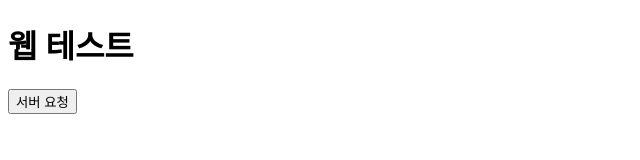
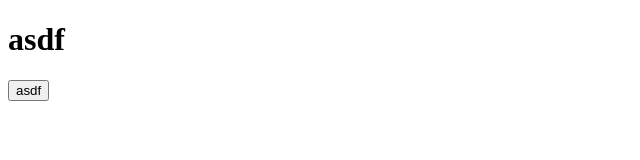
Before and after one commit to samilimik/tiramisu-api, a website: page public/index.html in a window 1280 px wide. Shown: the whole page, without its empty margins (0-640 px from the left). Drawn offline with Linux system fonts and the light colour scheme.

Commit message:
Update index.html

```diff
--- a/public/index.html
+++ b/public/index.html
@@ -1,11 +1,11 @@
 <!DOCTYPE html>
 <html>
 <head>
-  <title>내 서버</title>
+  <title>trms</title>
 </head>
 <body>
-  <h1>웹 테스트</h1>
-  <button onclick="getData()">서버 요청</button>
+  <h1>asdf</h1>
+  <button onclick="getData()">asdf</button>
 
   <p id="result"></p>
 
```
